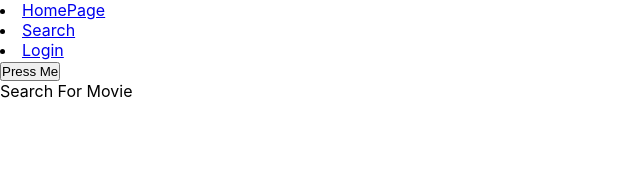
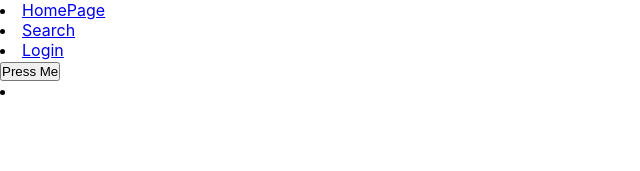
Before and after one commit to Ritchie88/Movie-Streamability-WebServer, a React (Create React App) app: page /search in a window 1280 px wide. Shown: the top 171 px of the page, without its empty margins (0-640 px from the left). Built offline with nearby package versions, Linux system fonts and the light colour scheme.

Commit message:
Adds Display fucntion for search feature

```diff
--- a/src/components/SearchPage.js
+++ b/src/components/SearchPage.js
@@ -26,7 +26,16 @@ function SearchPage() {
             try {
               const response = await axios.request(options);
               //console.log(response.data);
-              document.getElementById("123").innerHTML = response.data;
+              let printRes = document.getElementById("printRes");
+              const results = response.data["result"];
+              for(let i = 0; i<results.length; i++){
+                let newEntry = document.createElement("a");
+                console.log(results[i]);
+                newEntry.innerHTML = results[i]["title"] + ", " + results[i]["year"];
+                newEntry.href = "/movie?title=" + results[i]["title"] + "&year=" + results[i]["year"];
+                printRes.appendChild(newEntry);
+              }
+              console.log(response.data["result"])
               return JSON.stringify(response.data);
             } catch (error) {
               console.error(error);
@@ -36,10 +45,7 @@ function SearchPage() {
             //let movieList = await response.json();
           }
           }>Press Me </button>
-          <div id="123" />
-          <p>
-            Search For Movie
-          </p>
+          <li id = "printRes"/>
         </header>
       </div>
     );
```
